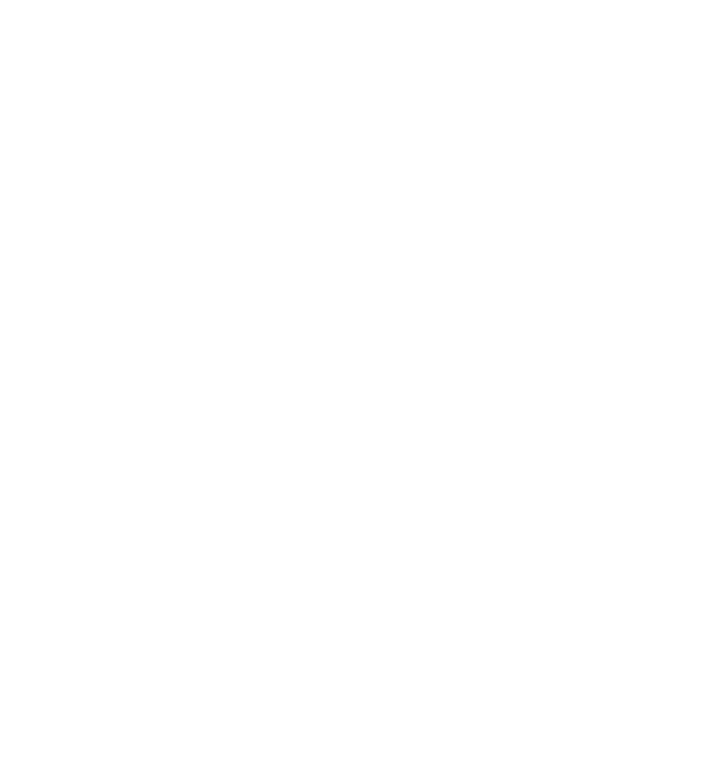
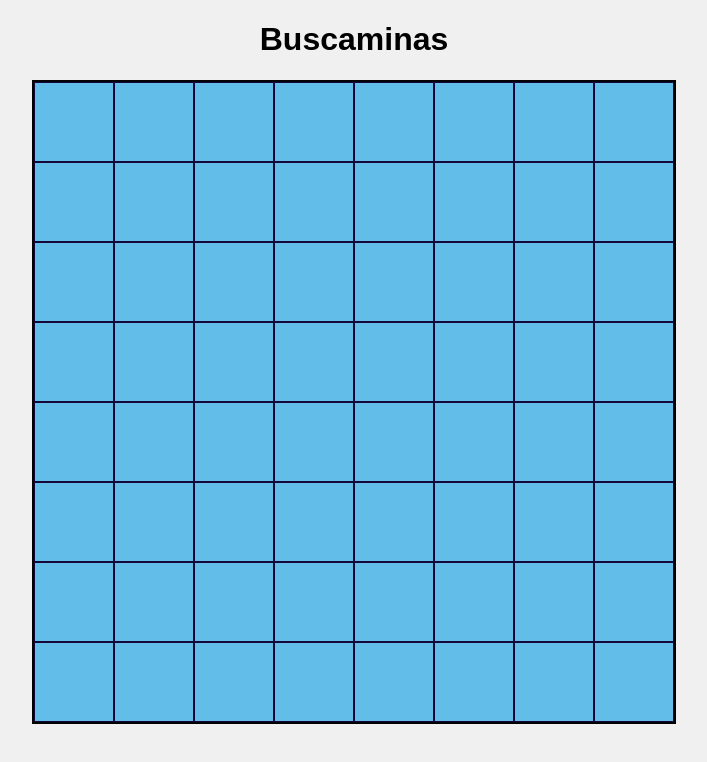
Before and after one commit to TadeoParmigiani/minesweeper_draw-25, a plain HTML site: page index.html in a window 1280 px wide. Shown: the whole page, without its empty margins (286-993 px from the left). Drawn offline with Linux system fonts and the light colour scheme.

Commit message:
Modelo del tablero

```diff
--- /dev/null
+++ b/app.js
@@ -0,0 +1,11 @@
+document.addEventListener("DOMContentLoaded",() =>{
+    const tablero = document.querySelector(".tablero");
+    const filas = 8;
+    const columnas = 8;
+
+    for (let i = 0; i < filas * columnas; i++){
+        const celda = document.createElement("div");
+        celda.classList.add("celda");
+        tablero.appendChild(celda);
+    }
+} )
--- a/index.html
+++ b/index.html
@@ -1,11 +1,17 @@
 <!DOCTYPE html>
-<html lang="en">
+<html lang="es">
+
 <head>
     <meta charset="UTF-8">
-    <meta name="viewport" content="width=device-width, initial-scale=1.0">
-    <title>Minesweeper</title>
+    <title>MinesWeeper</title>
+    <link rel="stylesheet" href="style.css">
 </head>
+
 <body>
+    <h1>Buscaminas</h1>
+    <div class="tablero"></div>
 
+    <script src="app.js"></script>
 </body>
+
 </html>
--- /dev/null
+++ b/style.css
@@ -0,0 +1,21 @@
+body {
+    font-family: sans-serif;
+    text-align: center;
+    background-color: #f0f0f0;
+}
+
+.tablero {
+    display: flex;
+    flex-wrap: wrap;
+    width: 640px;
+    margin: auto;
+    border: 2px solid #000;
+}
+
+.celda {
+    width: 80px;
+    height: 80px;
+    background-color: #62bee9;
+    border: 1px solid #120738;
+    box-sizing: border-box;
+}
```
